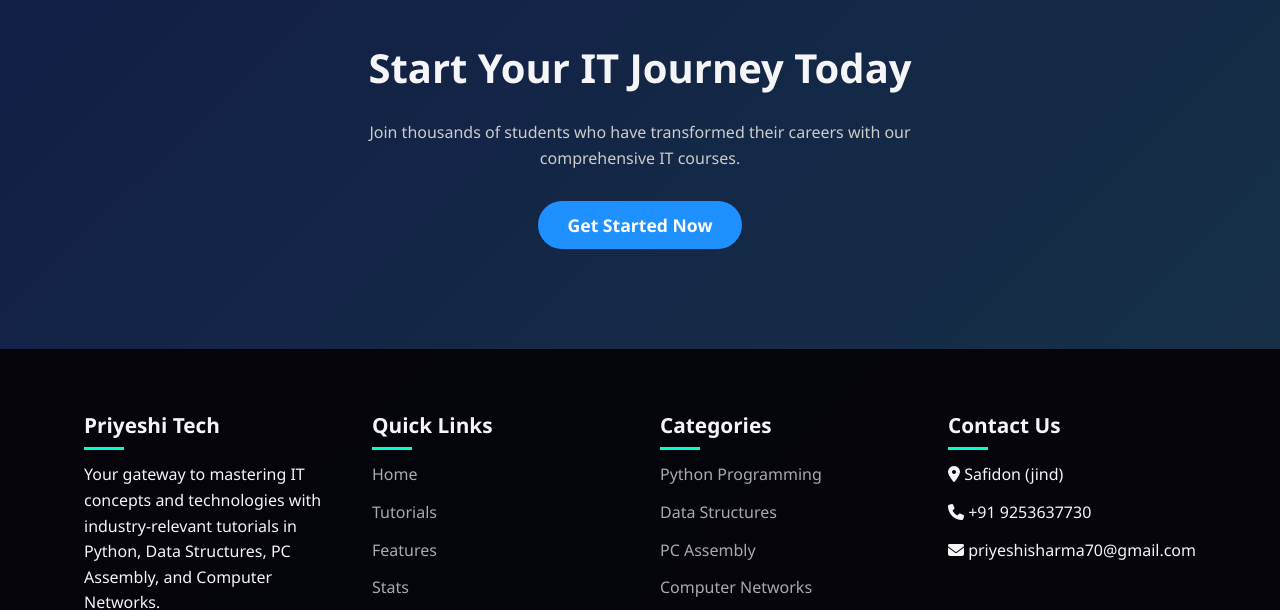
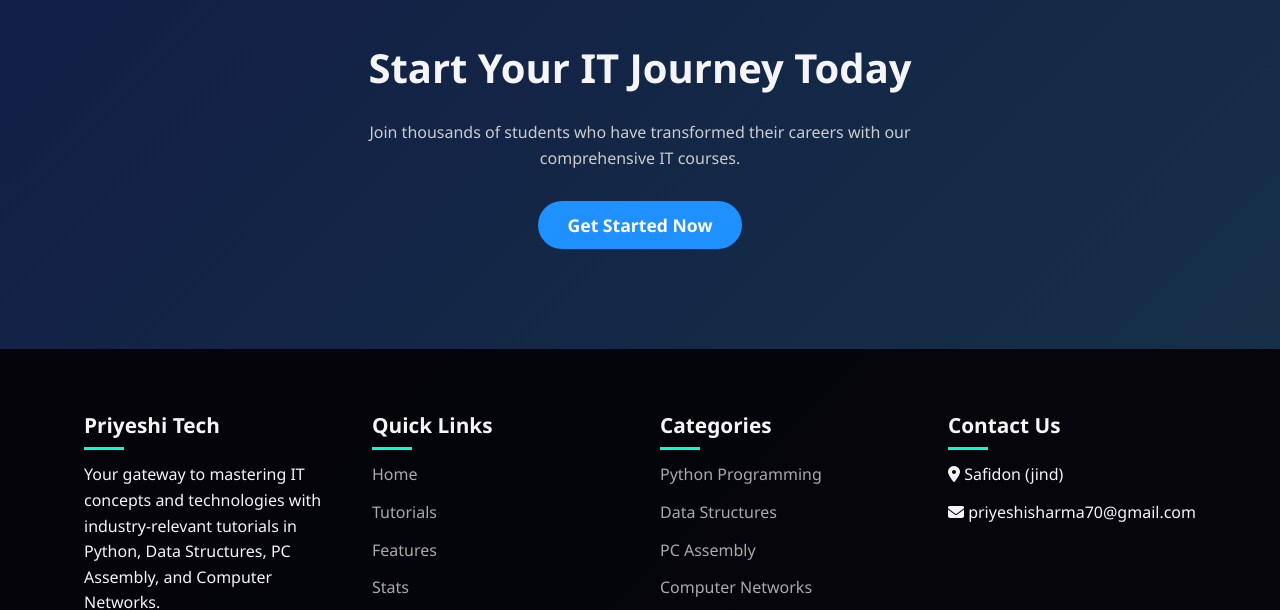
Before and after one commit to MANPREET-teach/Pihu-tech, a plain HTML site: page index.html in a window 1280 px wide. Shown: the part 1595-2205 px from the top of the page. Drawn offline with nearby package versions, Linux system fonts and the light colour scheme.

Commit message:
Update index.html

```diff
--- a/index.html
+++ b/index.html
@@ -267,7 +267,6 @@
                     <h3>Contact Us</h3>
                     <ul class="footer-links">
                         <li><i class="fas fa-map-marker-alt"></i> Safidon (jind)</li>
-                        <li><i class="fas fa-phone"></i> +91 9253637730</li>
                         <li><i class="fas fa-envelope"></i> priyeshisharma70@gmail.com</li>
                     </ul>
                 </div>
```
